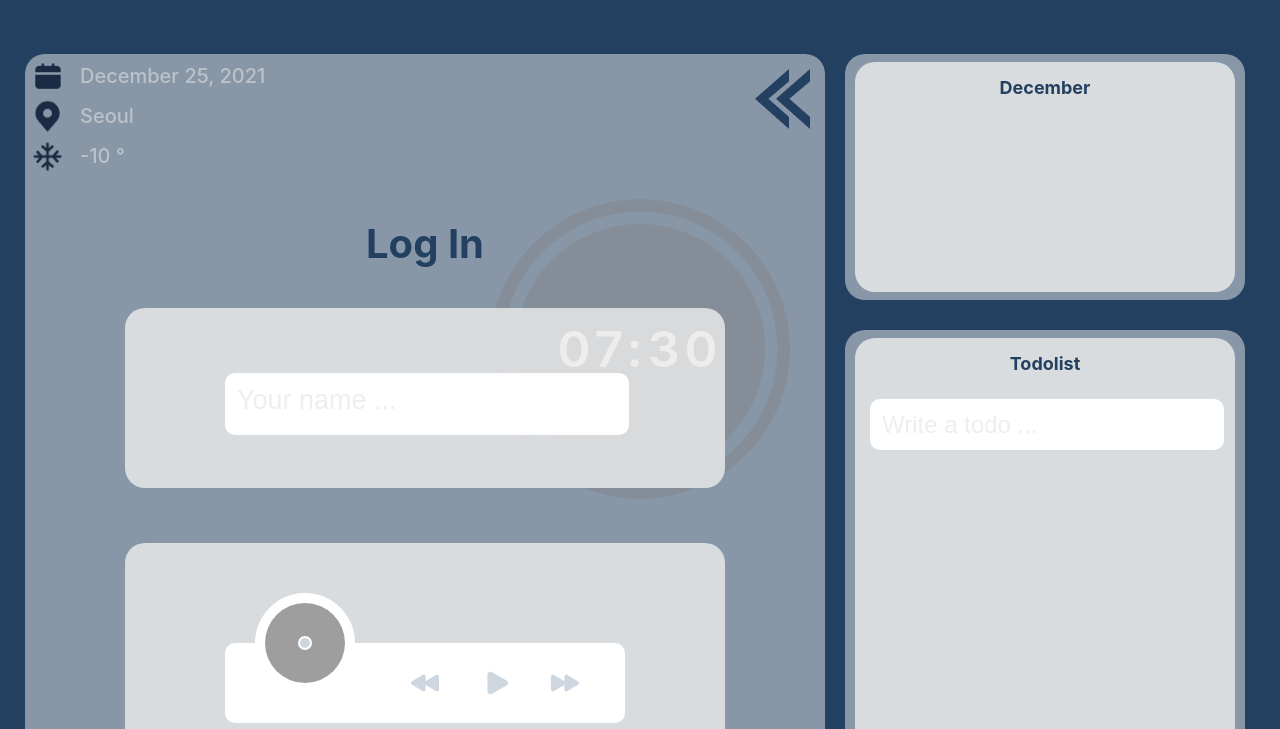
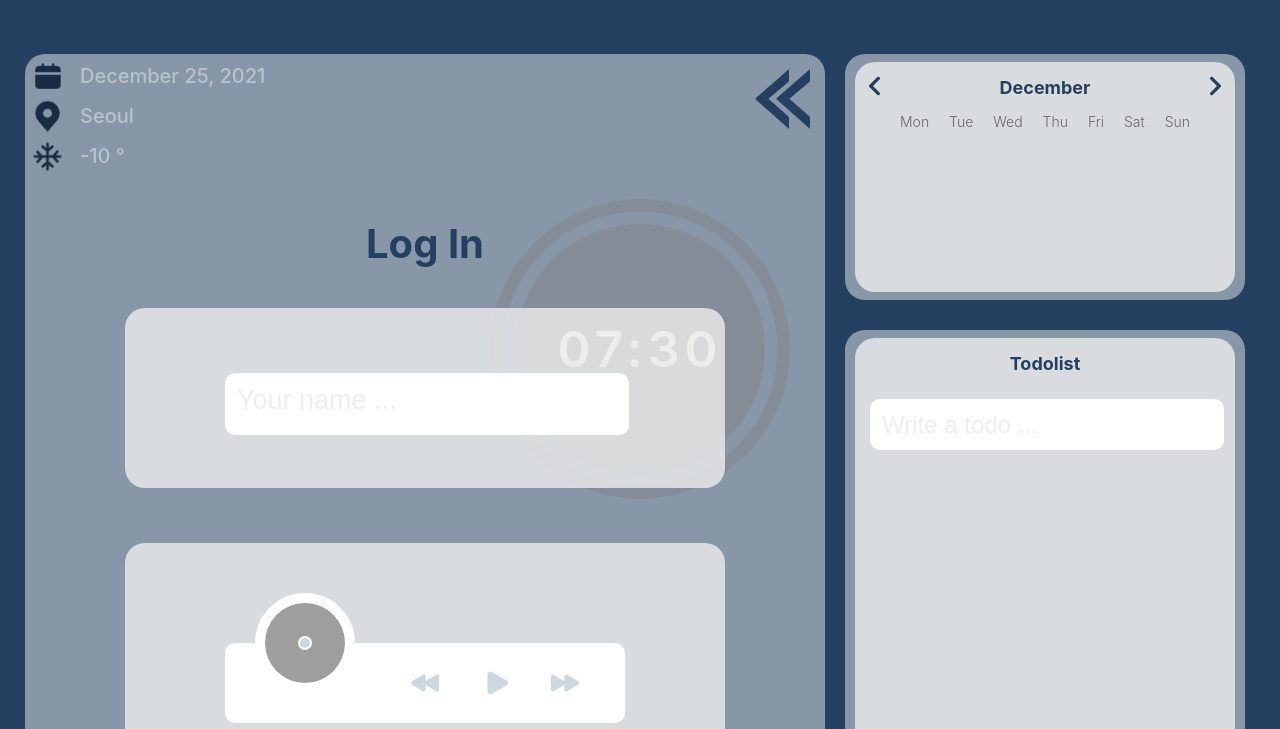
Before and after one commit to ekfka4863/myMomentum, a plain HTML site: page html/main.html in a window 1280 px wide. Shown: the part 71-800 px from the top of the page. Drawn offline with Linux system fonts and the light colour scheme; grey boxes are pictures that could not be loaded.

Commit message:
[Add]layout: add layout details

```diff
--- a/css/src/main.css
+++ b/css/src/main.css
@@ -290,6 +290,32 @@ h3 {
   overflow: hidden;
 }
 
+.calender_part > div {
+  display: flex;
+  justify-content: space-between;
+}
+.calender_part > div > h4 {
+  order: 2;
+}
+.calender_part > div > button:first-child {
+  order: 1;
+}
+.calender_part > div > button:last-child {
+  order: 3;
+}
+
+.calender_weekdays {
+  display: flex;
+  justify-content: space-between;
+  width: 290px;
+  margin: auto;
+}
+.calender_weekdays li {
+  font-size: 14px;
+  font-weight: 300;
+  color: #666;
+  text-transform: capitalize;
+}
 
 
 /* .todolist
--- a/html/main.html
+++ b/html/main.html
@@ -114,12 +114,24 @@
               <span class="blind">입니다</span>
             </h4>
             <button type="button">
-              <img src="../multi/img/" alt="" />
+              <img src="../multi/img/previous_month_button.png" alt="이전 달로 넘어가기 버튼" />
             </button>
             <button type="button">
-              <img src="../multi/img/" alt="" />
+              <img src="../multi/img/next_month_button.png" alt="다음 달로 넘어가기 버튼" />
             </button>
           </div>
+          <ul class="calender_weekdays">
+            <li>mon</li>
+            <li>tue</li>
+            <li>wed</li>
+            <li>thu</li>
+            <li>fri</li>
+            <li>sat</li>
+            <li>sun</li>
+          </ul>
+          <ul class="calender_dates">
+            <!-- <li></li> * ___ 개 -> js 로 ?? api 로?? -->
+          </ul>
           <div>
             <!-- 날짜들...나열.. 근데 무슨 태그 사용할거?? -->
           </div>
```
